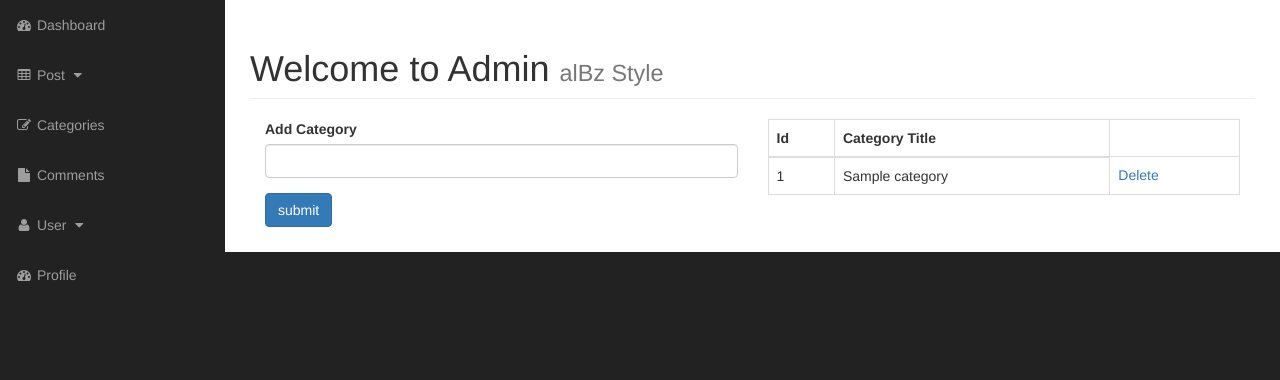
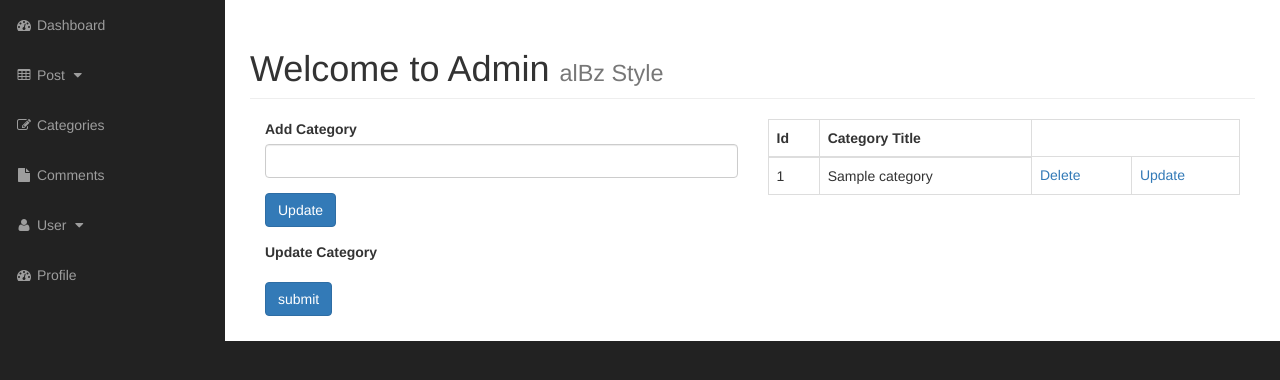
Before and after one commit to AlbertoBarrago/albzCms, a PHP site: page /admin/categories.php in a window 1280 px wide. Shown: the part 51-431 px from the top of the page. Run offline with PHP 8.4, Linux system fonts and the light colour scheme; tables that the repository leaves empty or names only in its code hold one stand-in row (values such as "Sample post"); grey boxes labelled with a size stand in for pictures from a placeholder-image service; some libraries are stand-ins or nearby versions.

Commit message:
Update Categories

```diff
--- a/admin/categories.php
+++ b/admin/categories.php
@@ -57,6 +57,42 @@
                               <input class="form-control" type="text" name="cat_title">
                             </div>
                             <div class="form-group">
+                              <input class="btn btn-primary" type="submit" name="submit" value="Update">
+                            </div>
+                          </form>
+
+                          <form action="categories.php" method="post">
+                            <div class="form-group">
+                              <label for="cat_title">Update Category</label>
+
+                              <?php
+
+                               if(isset($_GET['edit'])){
+                                 $cat_id = $_GET['edit'];
+                                 $query = "SELECT * FROM category WHERE cat_id = $cat_id ";
+                                 $edit_categories = mysqli_query($connection,$query);
+
+                                 while($row = mysqli_fetch_assoc($edit_categories)){
+                                   $cat_id = $row['cat_id'];
+                                   $cat_title = $row['cat_title'];
+
+
+                                 }
+
+
+
+
+                              ?>
+
+                              <input value="<?php if(isset($cat_title)){ echo $cat_title; } ?>" type="text" class="form-control" name="cat_title">
+
+
+                              <?php } ?>
+
+
+
+                            </div>
+                            <div class="form-group">
                               <input class="btn btn-primary" type="submit" name="submit" value="submit">
                             </div>
                           </form>
@@ -85,6 +121,7 @@
                                       echo "<td> {$cat_id} </td>";
                                       echo "<td> {$cat_title} </td>";
                                       echo "<td><a href='categories.php?delete={$cat_id}'>Delete</a></td>";
+                                      echo "<td><a href='categories.php?edit={$cat_id}'>Update</a></td>";
                                       echo "</tr>";
                                     }
 
```
